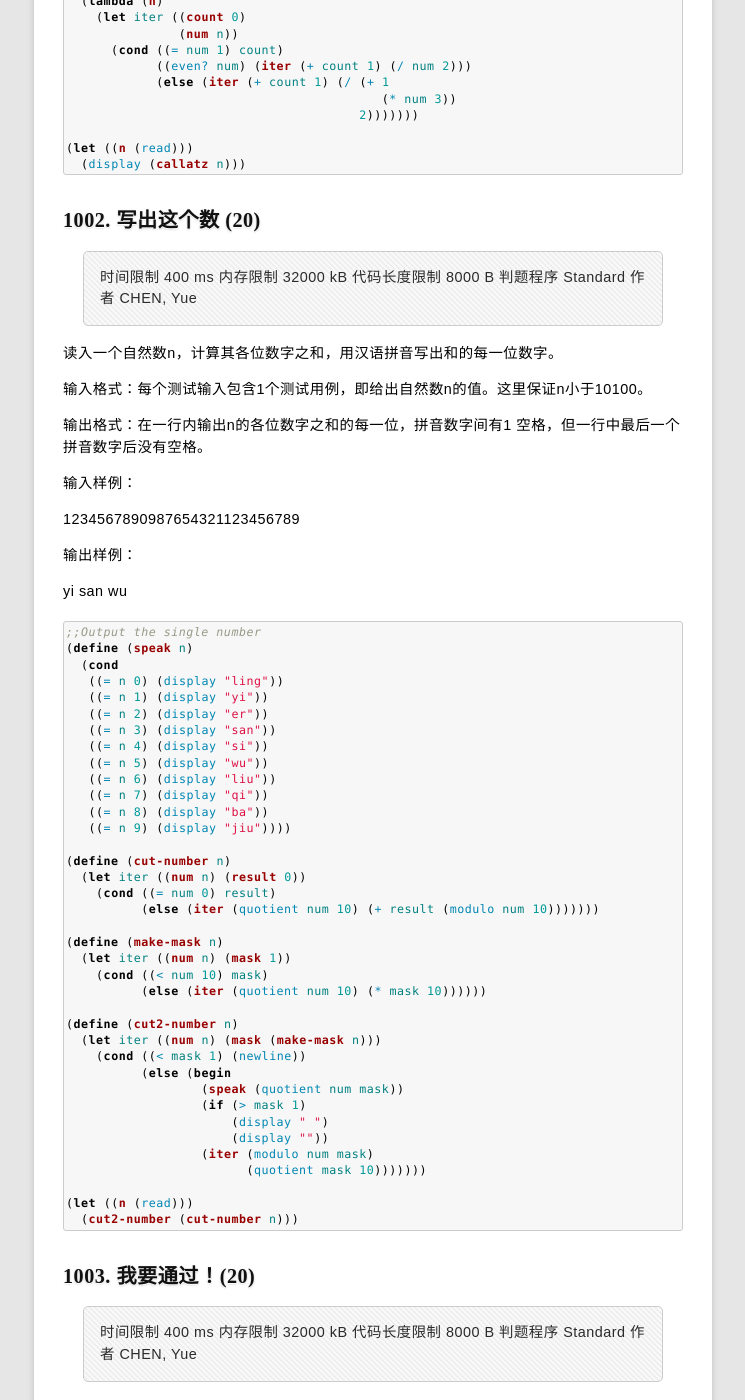
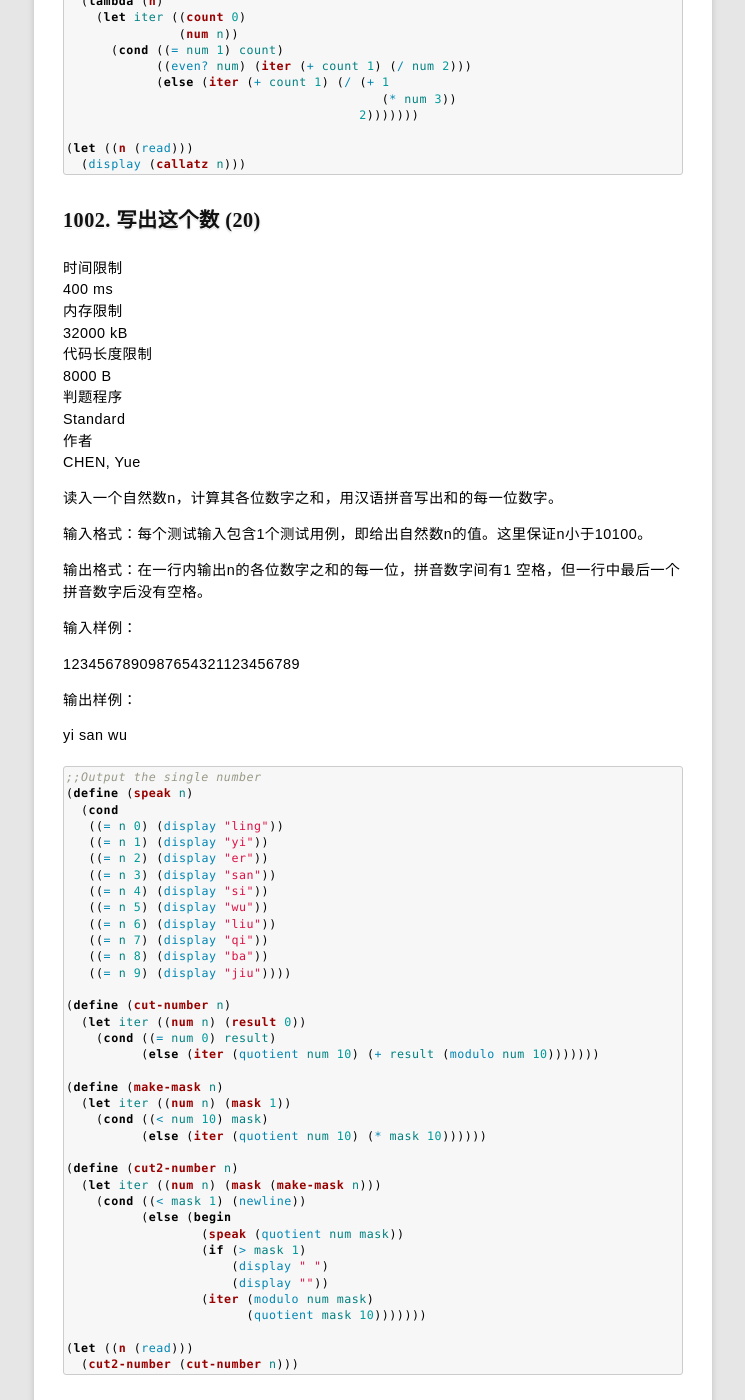
Before and after one commit to rhuichao/uternet.github.io, a Jekyll site: the page built from _posts/2014-08-13-PAT.md, in a window 1280 px wide and 1400 px high, scrolled down 1252 px. Shown: the whole window, without its empty margins (267-1012 px from the left). Built offline with Jekyll 4.4.1, drawn with Linux system fonts in a browser that asks for light colours; some web fonts are replaced; Markdown is read by kramdown in place of the engine named in the settings; some of the changed text lies outside the part shown.

Commit message:
new document posted

```diff
--- a/_posts/2014-08-13-PAT.md
+++ b/_posts/2014-08-13-PAT.md
@@ -60,16 +60,16 @@
 
 ##1002. 写出这个数 (20)
 
->时间限制
->400 ms
->内存限制
->32000 kB
->代码长度限制
->8000 B
->判题程序
->Standard
->作者
->CHEN, Yue
+时间限制
+400 ms
+内存限制
+32000 kB
+代码长度限制
+8000 B
+判题程序
+Standard
+作者
+CHEN, Yue
 
 读入一个自然数n，计算其各位数字之和，用汉语拼音写出和的每一位数字。
 
@@ -127,16 +127,16 @@
 
 ##1003. 我要通过！(20)
 
->时间限制
->400 ms
->内存限制
->32000 kB
->代码长度限制
->8000 B
->判题程序
->Standard
->作者
->CHEN, Yue
+时间限制
+400 ms
+内存限制
+32000 kB
+代码长度限制
+8000 B
+判题程序
+Standard
+作者
+CHEN, Yue
 
 “答案正确”是自动判题系统给出的最令人欢喜的回复。本题属于PAT的“答案正确”大派送 —— 只要读入的字符串满足下列条件，系统就输出“答案正确”，否则输出“答案错误”。
 
```
